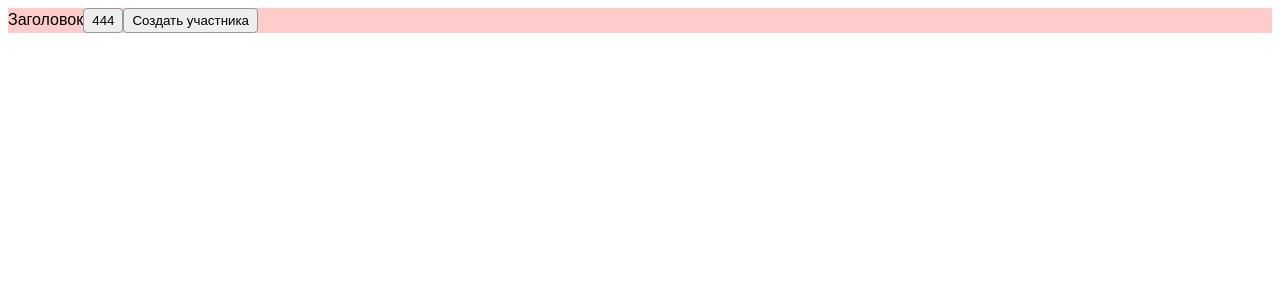
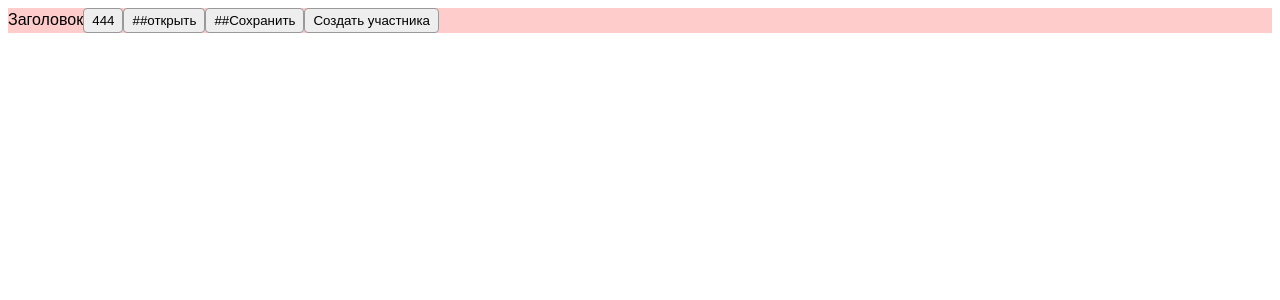
Before and after one commit to ArtyomSavchenkoV/vampire-the-masquerade-react, a React (Create React App) app: page / in a window 1280 px wide. Shown: the top 300 px of the page. Built offline with nearby package versions, Linux system fonts and the light colour scheme.

Commit message:
Сделать сохранение и загрузку

```diff
--- /dev/null
+++ b/src/commonComponents/OpenFileButton.tsx
@@ -0,0 +1,49 @@
+import { Button } from "baseComponents/Button";
+import { ChangeEventHandler, ComponentProps, FC, useRef } from "react";
+
+interface TProps extends ComponentProps<typeof Button> {
+  onFileOpen: (fileContent: string | ArrayBuffer | null | undefined) => void;
+}
+const OpenFileButton: FC<TProps> = ({ onFileOpen, onClick, ...props }) => {
+  const inputRef = useRef<HTMLInputElement | null>(null);
+
+  const handleClick = () => {
+    // 👇️ Open the file input box on click of another element
+    inputRef.current?.click();
+  };
+
+  const handleFileChange: ChangeEventHandler<HTMLInputElement> = (event) => {
+    const fileObj = event.target.files && event.target.files[0];
+    if (!fileObj) {
+      return;
+    }
+
+    // Reset file input
+    event.target.value = "";
+
+    const reader = new FileReader();
+    reader.onload = (openEvent) => onFileOpen(openEvent.target?.result);
+    reader.readAsText(fileObj);
+  };
+
+  return (
+    <>
+      <Button
+        onClick={(event) => {
+          handleClick();
+          onClick?.(event);
+        }}
+        {...props}
+      />
+
+      <input
+        style={{ display: "none" }}
+        ref={inputRef}
+        type="file"
+        onChange={handleFileChange}
+      />
+    </>
+  );
+};
+
+export default OpenFileButton;
--- a/src/components/Page/Header.tsx
+++ b/src/components/Page/Header.tsx
@@ -2,9 +2,11 @@ import styled from "@emotion/styled";
 import { Button } from "baseComponents/Button";
 import { ConfirmingButton } from "commonComponents/ConfirmingButton";
 import { Dialog } from "commonComponents/Dialog";
+import OpenFileButton from "commonComponents/OpenFileButton";
 import { CreateUnit } from "components/CreateUnit";
 import { HTMLAttributes, FC, useState } from "react";
 import useTranslate from "services/translate/useTranslate";
+import { useActions, useUnitsSelector } from "store/selectors";
 
 const HeaderRoot = styled.div`
   background-color: #fcc;
@@ -14,6 +16,8 @@ interface TProps extends HTMLAttributes<HTMLDivElement> {}
 
 export const Header: FC<TProps> = ({ ...props }) => {
   const { translate } = useTranslate();
+  const { changeUnits } = useActions();
+  const units = useUnitsSelector();
 
   const [isCreateUnitOpen, setIsCreateUnitOpe] = useState(false);
 
@@ -23,6 +27,41 @@ export const Header: FC<TProps> = ({ ...props }) => {
       <ConfirmingButton onConfirm={() => {}} confirmWindowTitle="Подтверди!">
         444
       </ConfirmingButton>
+      <OpenFileButton
+        onFileOpen={(content) => {
+          if (typeof content === "string") {
+            const data = JSON.parse(content);
+            changeUnits(data);
+          } else {
+            throw new Error("Не верный формат файла");
+          }
+        }}
+      >
+        ##открыть
+      </OpenFileButton>
+      <Button
+        onClick={() => {
+          const blobdtMIME = new Blob([JSON.stringify(units, null, "\t")], {
+            type: "application/json",
+          });
+          const fileName = [+new Date(), "VTM"].join(" - ");
+          // @ts-ignore
+          if (window.navigator.msSaveBlob) {
+            // для IE
+            // @ts-ignore
+            window.navigator.msSaveBlob(blobdtMIME, fileName);
+          } else {
+            const link = document.createElement("a");
+            const url = window.URL.createObjectURL(blobdtMIME);
+            link.href = url;
+            link.setAttribute("download", fileName);
+            document.body.appendChild(link);
+            link.click();
+          }
+        }}
+      >
+        ##Сохранить
+      </Button>
       <Button onClick={() => setIsCreateUnitOpe(true)}>
         {translate("createUnit.title")}
       </Button>
--- a/src/store/actions.ts
+++ b/src/store/actions.ts
@@ -15,6 +15,14 @@ export const createActions = (
   resetStore: () => {
     set(initialState);
   },
+  /**
+   * Перезаписывает юниты новым объектом
+   */
+  changeUnits: (units) =>
+    set({
+      ...initialState,
+      units,
+    }),
 
   /**
    * Добавляет юнита в хранилище по ID.
--- a/src/store/types.ts
+++ b/src/store/types.ts
@@ -32,6 +32,8 @@ export interface State {
 export interface Actions {
   /** Сброс стора */
   resetStore: () => void;
+  /** Перезаписывает юниты новым объектом */
+  changeUnits: (units: Record<string, UnitEntry>) => void;
   /** Добавляет юнита в хранилище по уникальному ID */
   addUnit: (id: string, entry: UnitEntry) => void;
   /** Удаляет юнита из хранилища и очищает связанные данные (сцена, фокус) */
```
